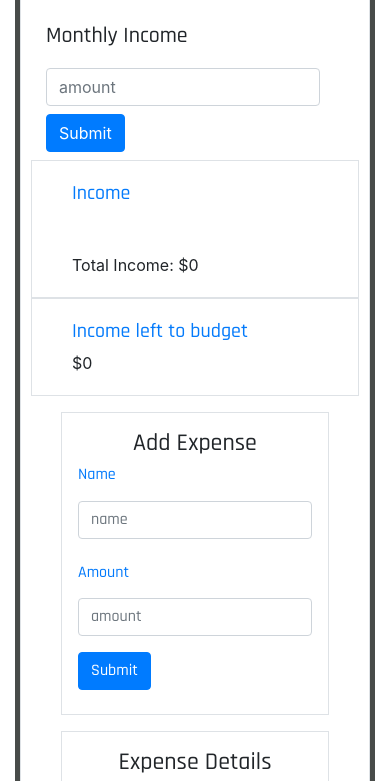
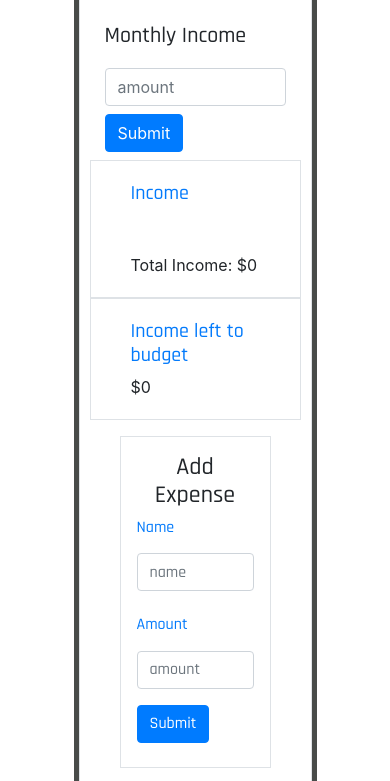
Before and after one commit to salinasfez/budget-app, a website: page public/index.html in a window 390 px wide. Shown: the part 55-836 px from the top of the page. Drawn offline with nearby package versions, Linux system fonts and the light colour scheme; no server answers.

Commit message:
fixing responsiveness

```diff
--- a/public/main.css
+++ b/public/main.css
@@ -1,8 +1,12 @@
 @import url('https://fonts.googleapis.com/css2?family=Rajdhani:wght@500&display=swap');
 
 
+/* .container {
+    max-width: 900px;
+} */
 .container {
-    max-width: 900px;
+    width: 70%;
+    /* max-width: 900px; */
 }
 
 .container-app{
```
